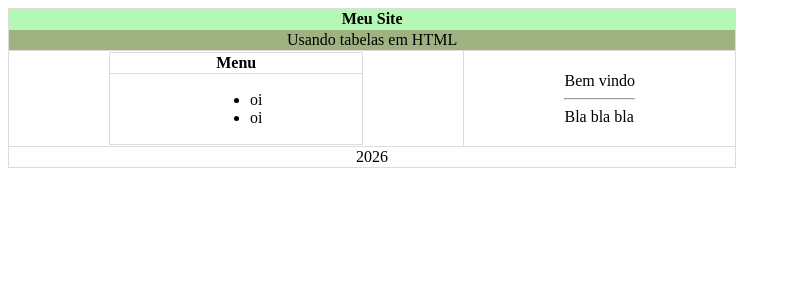
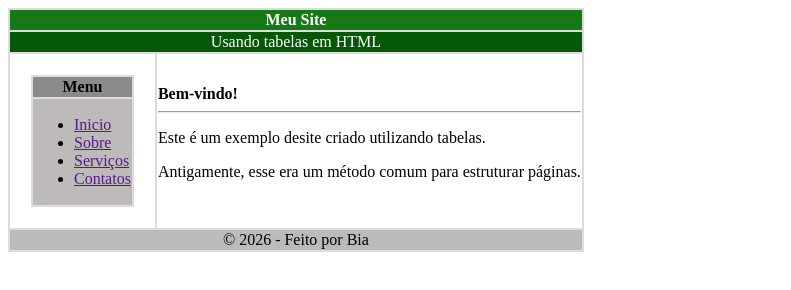
Before and after one commit to biavianna/atividadeclassum, a plain HTML site: page index.html in a window 1280 px wide. Shown: the whole page, without its empty margins (0-791 px from the left). Drawn offline with Linux system fonts and the light colour scheme.

Commit message:
Versão 2 - quarta

```diff
--- a/index.html
+++ b/index.html
@@ -8,21 +8,30 @@
 
 <style>
   table, td, th {
-  border: 1px solid gainsboro;
+  border: 2px solid gainsboro;
   border-collapse: collapse;
-  padding-left: 100px;
-  padding-right: 100px;
 }
   #a {
-    background-color: rgb(181, 248, 181);
+    background-color: rgb(22, 121, 22);
+    color: white;
   }
 
   #b {
-    background-color: rgb(159, 179, 130);
+    background-color: rgb(5, 88, 5);
     text-align: center;
+    color: white;
   }
   #rodape {
     text-align: center;
+    background-color: rgb(190, 186, 186);
+
+  }
+  #menuzinho{
+    margin: 20px;
+    background-color: rgb(190, 186, 186);
+  }
+  #menuzinho th {
+    background-color: rgb(141, 138, 138);
   }
 </style>
 
@@ -38,15 +47,17 @@
 
    <tr>
     <td rowspan="2">
-      <table>
+      <table id="menuzinho">
         <tr>
           <th>Menu</th>
         </tr>
         <tr>
           <td>
             <ul>
-              <li>oi</li>
-              <li>oi</li>
+              <li> <a href="">Inicio</a></li>
+              <li> <a href="">Sobre</a></li>
+              <li> <a href="">Serviços</a></li>
+              <li> <a href="">Contatos</a></li>
             </ul>
           </td>
         </tr>
@@ -56,14 +67,15 @@
 
   <tr>
     <td>
-      Bem vindo
+      <b>Bem-vindo!</b>
       <hr>
-      Bla bla bla
+      <p>Este é um exemplo desite criado utilizando tabelas.</p>
+      <p>Antigamente, esse era um método comum para estruturar páginas.</p>
     </td>
   </tr>
 
    <tr id="rodape">
-    <td colspan="2">2026</td>
+    <td colspan="2">© 2026 - Feito por Bia</td>
    </tr>
   </table>
 
```
